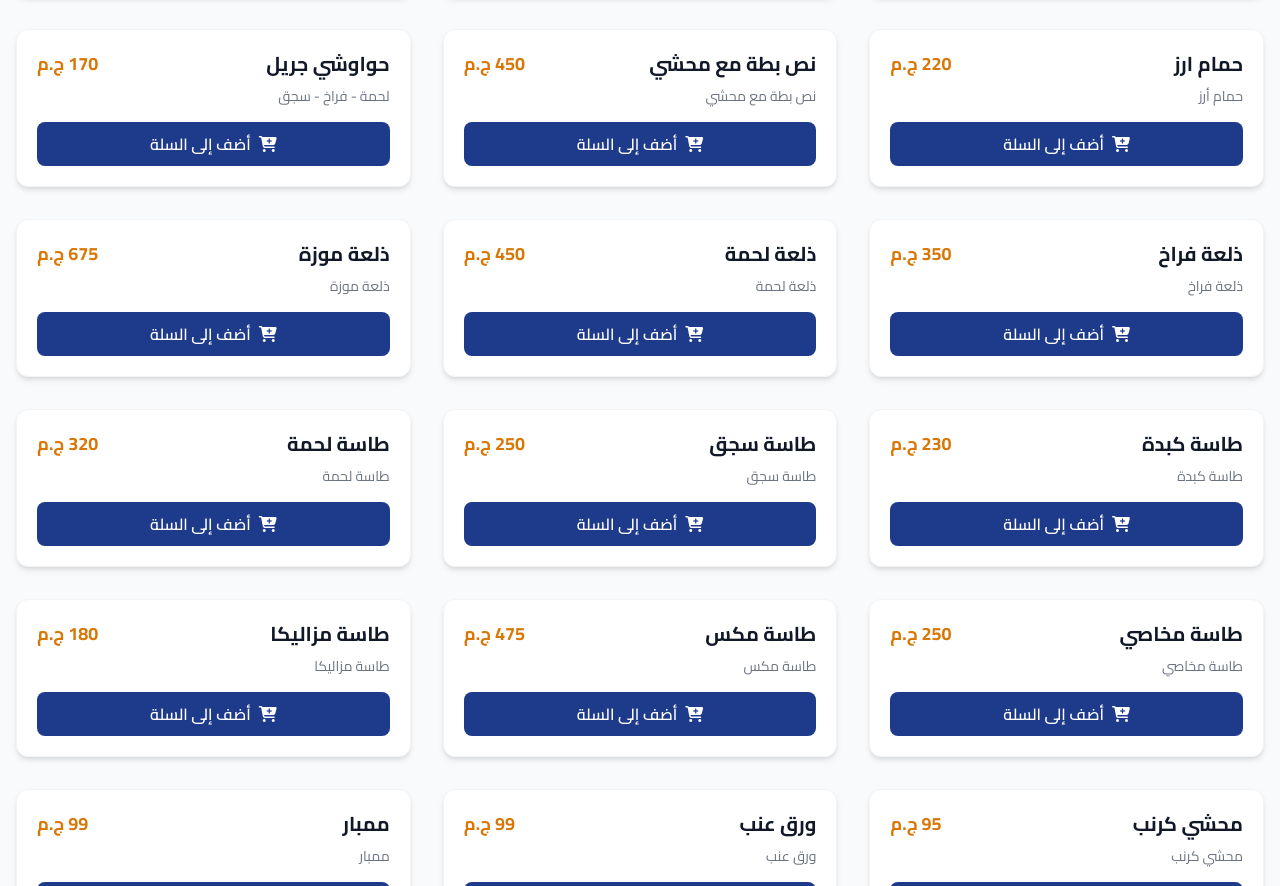
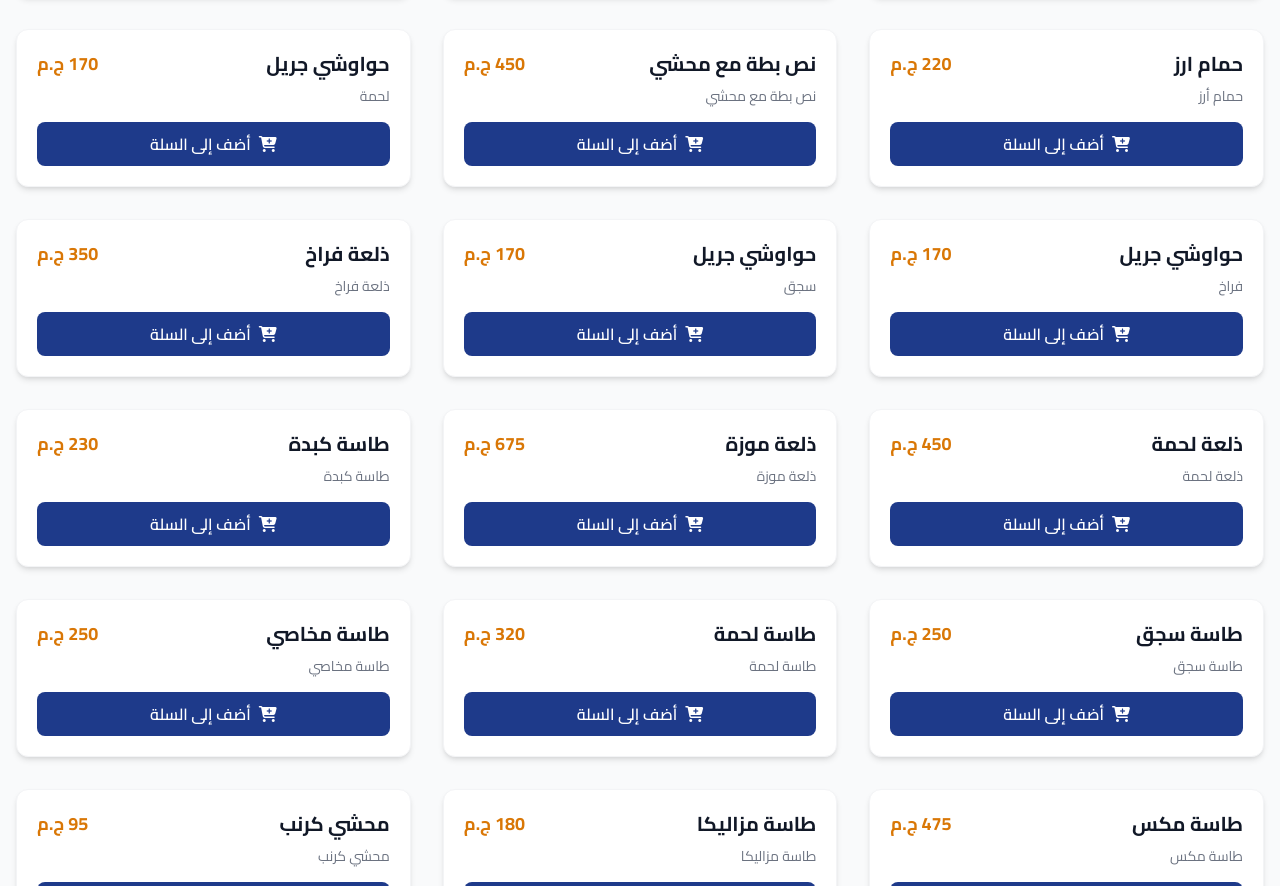
Before and after one commit to gedoresturant/gedoresturant.github.io, a plain HTML site: page index.html in a window 1280 px wide. Shown: the part 3815-4701 px from the top of the page. Drawn offline with nearby package versions, Linux system fonts and the light colour scheme.

Commit message:
Update index.html
Gedo

```diff
--- a/index.html
+++ b/index.html
@@ -756,12 +756,45 @@
                         <h3 class="text-xl font-bold text-gray-900">حواوشي جريل</h3>
                         <span class="text-amber-600 font-bold text-lg">170 ج.م</span>
                     </div>
-                    <p class="text-gray-500 text-sm mb-4">لحمة - فراخ - سجق</p>
-                    <button onclick="addToCart(' حواوشي جريل', 170, '', '')" class="w-full bg-blue-900 hover:bg-blue-950 text-white font-semibold py-2.5 rounded-lg transition flex items-center justify-center gap-2">
-                        <i class="fas fa-cart-plus"></i> أضف إلى السلة
-                    </button>
-                </div>
-            </div>
+                    <p class="text-gray-500 text-sm mb-4">لحمة </p>
+                    <button onclick="addToCart('لحمة حواوشي جريل', 170, '', '')" class="w-full bg-blue-900 hover:bg-blue-950 text-white font-semibold py-2.5 rounded-lg transition flex items-center justify-center gap-2">
+                        <i class="fas fa-cart-plus"></i> أضف إلى السلة
+                    </button>
+                </div>
+            </div>
+
+
+
+                        <div class="bg-white rounded-xl shadow-md overflow-hidden border border-gray-100 item-card" data-category="hawawshi">
+                <div class="p-5">
+                    <div class="flex justify-between items-center mb-2">
+                        <h3 class="text-xl font-bold text-gray-900">حواوشي جريل</h3>
+                        <span class="text-amber-600 font-bold text-lg">170 ج.م</span>
+                    </div>
+                    <p class="text-gray-500 text-sm mb-4">فراخ </p>
+                    <button onclick="addToCart('فراخ حواوشي جريل', 170, '', '')" class="w-full bg-blue-900 hover:bg-blue-950 text-white font-semibold py-2.5 rounded-lg transition flex items-center justify-center gap-2">
+                        <i class="fas fa-cart-plus"></i> أضف إلى السلة
+                    </button>
+                </div>
+            </div>
+
+
+
+                        <div class="bg-white rounded-xl shadow-md overflow-hidden border border-gray-100 item-card" data-category="hawawshi">
+                <div class="p-5">
+                    <div class="flex justify-between items-center mb-2">
+                        <h3 class="text-xl font-bold text-gray-900">حواوشي جريل</h3>
+                        <span class="text-amber-600 font-bold text-lg">170 ج.م</span>
+                    </div>
+                    <p class="text-gray-500 text-sm mb-4">سجق </p>
+                    <button onclick="addToCart('سجق حواوشي جريل', 170, '', '')" class="w-full bg-blue-900 hover:bg-blue-950 text-white font-semibold py-2.5 rounded-lg transition flex items-center justify-center gap-2">
+                        <i class="fas fa-cart-plus"></i> أضف إلى السلة
+                    </button>
+                </div>
+            </div>
+
+
+
 
             <div class="bg-white rounded-xl shadow-md overflow-hidden border border-gray-100 item-card" data-category="zal3a">
                 <div class="p-5">
@@ -1838,7 +1871,6 @@
                         <div style="background: #fff; padding: 20px; border-radius: 16px; text-align: center; max-width: 400px; width: 100%; max-height: 90vh; overflow-y: auto; font-family: 'Cairo', sans-serif; box-shadow: 0 25px 50px -12px rgba(0, 0, 0, 0.25);">
                             <div style="color: #10b981; font-size: 40px; margin-bottom: 10px;"><i class="fas fa-check-circle"></i></div>
                             <h3 style="margin-top: 0; color: #1e3a8a; font-size: 20px; font-weight: bold; margin-bottom: 4px;">تم تأكيد طلبك بنجاح! 🎉</h3>
-                            <p style="font-size: 13px; color: #6b7280; margin-bottom: 15px;">تم توليد شيك الطلب الحصري لك، يمكنك حفظه كصورة:</p>
 
                             <div style="background: #f3f4f6; padding: 10px; border-radius: 8px; margin-bottom: 15px; display: flex; justify-content: center;">
                                 <img src="${imageData}" style="max-width: 100%; height: auto; border: 1px solid #e5e7eb; border-radius: 8px; box-shadow: 0 4px 6px -1px rgba(0,0,0,0.1);" alt="شيك الطلب">
@@ -1849,7 +1881,7 @@
                             </a>
 
                             <button onclick="finaliseOrderAndOpenWhatsApp('${whatsappUrl}')" style="background: #1e3a8a; color: #fff; border: 0; padding: 10px 20px; border-radius: 8px; cursor: pointer; width: 100%; font-weight: bold; font-size: 14px; transition: background 0.2s;" onmouseover="this.style.backgroundColor='#1e3b8b'" onmouseout="this.style.backgroundColor='#1e3a8a'">
-                                إغلاق ومتابعة للواتساب <i class="fas fa-chevron-left mr-1"></i>
+                                تاكيد الطلب واتساب <i class="fas fa-chevron-left mr-1"></i>
                             </button>
                         </div>
                     `;
```
